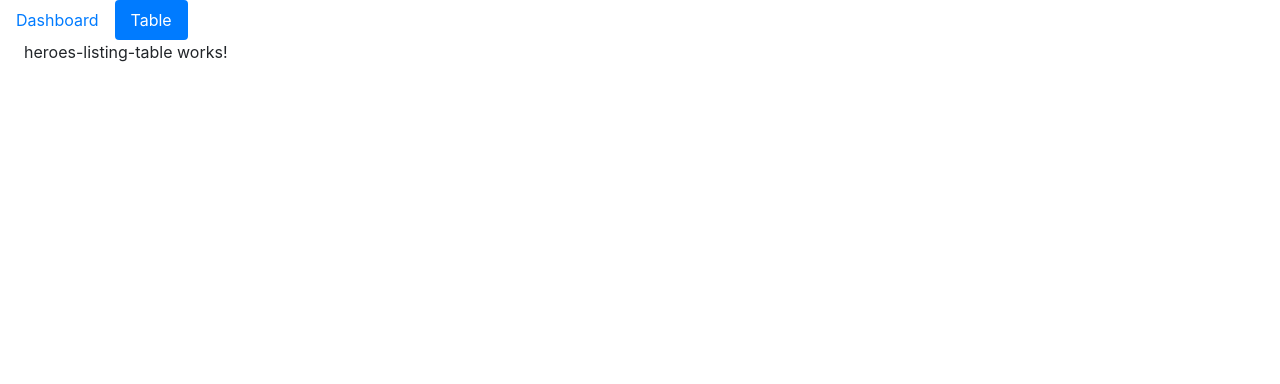
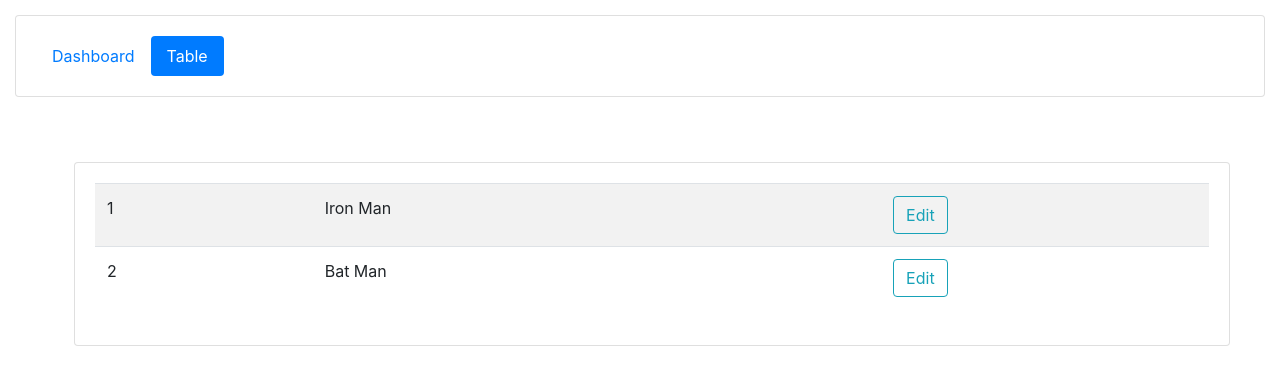
Before and after one commit to shehryarnaeem/HeroesApp, an Angular app: page /heroes in a window 1280 px wide. Both pictures are taken after a click on the tab "Table". Shown: the top 384 px of the page. Built offline with nearby package versions, Linux system fonts and the light colour scheme.

Commit message:
Details Modal

```diff
--- a/src/app/core/navigation/navigation.module.ts
+++ b/src/app/core/navigation/navigation.module.ts
@@ -1,5 +1,7 @@
 import { NgModule } from '@angular/core';
 import { CommonModule } from '@angular/common';
+import { ReactiveFormsModule } from '@angular/forms';
+
 
 import { NavigationRoutingModule } from './navigation-routing.module';
 import { NavigationComponent } from './navigation.component';
@@ -9,7 +11,8 @@ import { NavigationComponent } from './navigation.component';
   declarations: [NavigationComponent],
   imports: [
     CommonModule,
-    NavigationRoutingModule
+    NavigationRoutingModule,
+    ReactiveFormsModule
   ]
 })
 export class NavigationModule { }
--- /dev/null
+++ b/src/app/features/heroes-management/hero-details-modal/hero-details-modal.component.html
@@ -0,0 +1,32 @@
+<div class="modal-header">
+    <h4 class="modal-title" id="modal-basic-title">Details</h4>
+    <button type="button" class="close" aria-label="Close" (click)="onClose()">
+      <span aria-hidden="true">&times;</span>
+    </button>
+</div>
+
+<div class="modal-body">
+    <form [formGroup]="detailsForm">
+
+        <div class="form-group">
+          <label >Name</label>
+          <div class="input-group">
+            <input
+            class="form-control"
+            formControlName="name"
+            >
+          </div>
+        </div>
+
+        <div class="form-group">
+            <label >Score</label>
+            <div class="input-group">
+              <input
+              class="form-control"
+              formControlName="score"
+              >
+            </div>
+        </div>
+
+    </form>
+</div>
--- /dev/null
+++ b/src/app/features/heroes-management/hero-details-modal/hero-details-modal.component.ts
@@ -0,0 +1,45 @@
+import { Component, OnInit, Input } from '@angular/core';
+import {FormGroup,FormBuilder, Validators} from '@angular/forms';
+import {NgbActiveModal} from '@ng-bootstrap/ng-bootstrap';
+import { Hero } from 'src/app/core/models/hero.model';
+
+@Component({
+  selector: 'app-hero-details-modal',
+  templateUrl: './hero-details-modal.component.html',
+  styleUrls: ['./hero-details-modal.component.css']
+})
+export class HeroDetailsModalComponent implements OnInit {
+
+  @Input()
+  hero?:Hero
+
+  detailsForm:FormGroup;
+
+  constructor(
+  private formBuilder:FormBuilder,
+  private modalService:NgbActiveModal
+  ) { }
+
+  ngOnInit()
+  : void {
+    if(this.hero) this.initDetailsForm(this.hero)
+    else this.initDetailsForm(new Hero())
+  }
+
+
+  private initDetailsForm(hero:Hero)
+  : void{
+    this.detailsForm=this.formBuilder.group({
+      name:[hero.name,[Validators.required]],
+      score:[hero.score,[Validators.required]]
+    })
+  }
+
+  public onClose()
+  : void {
+
+    this.modalService.close();
+
+  }
+
+}
--- a/src/app/features/heroes-management/heroes-listing/heroes-listing-table/heroes-listing-table.component.css
+++ b/src/app/features/heroes-management/heroes-listing/heroes-listing-table/heroes-listing-table.component.css
@@ -0,0 +1,3 @@
+.hero_table{
+    margin:50px;
+}
--- a/src/app/features/heroes-management/heroes-listing/heroes-listing-table/heroes-listing-table.component.html
+++ b/src/app/features/heroes-management/heroes-listing/heroes-listing-table/heroes-listing-table.component.html
@@ -1 +1,30 @@
-<p>heroes-listing-table works!</p>
+<div class="card hero_table">
+    <div class="card-body">
+        <table class="table table-striped">
+            <thead>
+
+            </thead>
+            <tbody>
+                <tr *ngFor="let hero of heroes">
+                    <td>
+                        {{hero.id}}
+                    </td>
+                    <td>
+                        {{hero.name}}
+                    </td>
+                    <td>
+                        <div class="row">
+                            <button  type="button"
+                            class="btn btn-outline-info waves-effect
+                            waves-light"
+                            (click)="onEdit(hero)"
+                            >
+                            Edit
+                        </button>
+                        </div>
+                    </td>
+                </tr>
+            </tbody>
+        </table>
+    </div>
+</div>
--- a/src/app/features/heroes-management/heroes-listing/heroes-listing-table/heroes-listing-table.component.ts
+++ b/src/app/features/heroes-management/heroes-listing/heroes-listing-table/heroes-listing-table.component.ts
@@ -1,4 +1,7 @@
-import { Component, OnInit } from '@angular/core';
+import { Component, OnInit, Input } from '@angular/core';
+import { Hero } from 'src/app/core/models/hero.model';
+import { NgbModal } from '@ng-bootstrap/ng-bootstrap';
+import { HeroDetailsModalComponent } from '../../hero-details-modal/hero-details-modal.component';
 
 @Component({
   selector: 'app-heroes-listing-table',
@@ -7,9 +10,21 @@ import { Component, OnInit } from '@angular/core';
 })
 export class HeroesListingTableComponent implements OnInit {
 
-  constructor() { }
+  @Input()
+  heroes:Hero[]=[];
 
-  ngOnInit(): void {
+  constructor(
+    private modalService:NgbModal
+  ) { }
+
+  ngOnInit()
+  : void {
+  }
+
+  onEdit(hero:Hero)
+  : void {
+    const modalRef=this.modalService.open(HeroDetailsModalComponent);
+    modalRef.componentInstance.hero=hero;
   }
 
 }
--- a/src/app/features/heroes-management/heroes-listing/heroes-listing.component.css
+++ b/src/app/features/heroes-management/heroes-listing/heroes-listing.component.css
@@ -0,0 +1,3 @@
+.navigation_list{
+    margin:15px;
+}
--- a/src/app/features/heroes-management/heroes-listing/heroes-listing.component.html
+++ b/src/app/features/heroes-management/heroes-listing/heroes-listing.component.html
@@ -1,5 +1,7 @@
-<div >
-
+<div class="row">
+  <div class="col-md-12">
+    <div class="card navigation_list">
+      <div class="card-body">
         <ul ngbNav #nav="ngbNav" [(activeId)]="active" class="nav-pills" orientation="horizontal">
           <li ngbNavItem="dashboard">
             <a ngbNavLink>Dashboard</a>
@@ -11,11 +13,19 @@
           <li ngbNavItem="table">
             <a ngbNavLink>Table</a>
             <ng-template ngbNavContent>
-            <app-heroes-listing-table></app-heroes-listing-table>
+                <app-heroes-listing-table
+                 [heroes]="heroes"
+                 >
+                </app-heroes-listing-table>
             </ng-template>
 
         </ul>
+      </div>
+    </div>
+  </div>
+</div>
 
+
+<div>
     <div [ngbNavOutlet]="nav" class="ml-4"></div>
-
 </div>
--- a/src/app/features/heroes-management/heroes-listing/heroes-listing.component.ts
+++ b/src/app/features/heroes-management/heroes-listing/heroes-listing.component.ts
@@ -1,4 +1,6 @@
-import { Component, OnInit } from '@angular/core';
+import { Component, OnInit, OnDestroy } from '@angular/core';
+import { Subscription } from 'rxjs';
+
 import {HeroesManagementService} from "../../../core/http-services/heroes-management/heroes-management.service";
 import { Hero } from 'src/app/core/models/hero.model';
 
@@ -7,22 +9,41 @@ import { Hero } from 'src/app/core/models/hero.model';
   templateUrl: './heroes-listing.component.html',
   styleUrls: ['./heroes-listing.component.css']
 })
-export class HeroesListingComponent implements OnInit {
+export class HeroesListingComponent implements OnInit,OnDestroy {
 
   active="dashboard"
+  heroes:Hero[]=[]
+  private subscriptions:Subscription=new Subscription();
+
   constructor(
     private heroService:HeroesManagementService
   ) { }
 
+
   ngOnInit()
   : void {
 
-    this.heroService.getHeroesList().subscribe((res:Hero[])=>{
-
-      console.log(res);
-
-    })
+    this.getHeroes();
 
   }
 
+
+  ngOnDestroy()
+  : void {
+    this.subscriptions.unsubscribe();
+  }
+
+
+  getHeroes()
+  :void{
+
+    let subs$=this.heroService.getHeroesList().subscribe((res:Hero[])=>{
+      this.heroes=res;
+    })
+
+    this.subscriptions.add(subs$);
+
+  }
+
+
 }
```
Also changed, not shown: src/app/features/heroes-management/heroes-management.module.ts (+8 -3 lines), src/app/features/heroes-management/hero-details-modal/hero-details-modal.component.css (added), 1 other file (tests, documents, lock files or other folders). Lines whose indentation alone changed are shown as unchanged.
